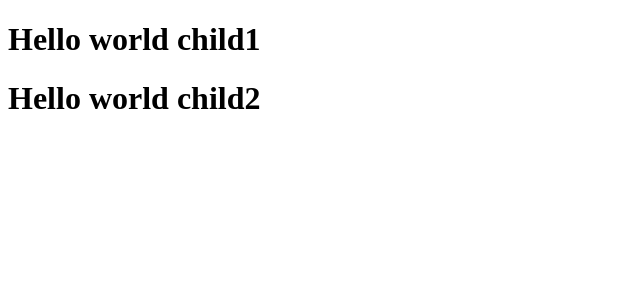
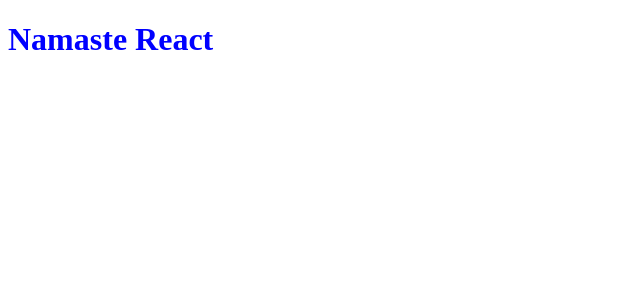
Before and after one commit to dhairyas87/namaste-react, a React (Vite) app: page / in a window 1280 px wide. Shown: the top 300 px of the page, without its empty margins (0-640 px from the left). Built offline with nearby package versions, Linux system fonts and the light colour scheme.

Commit message:
Initial commit for EPO3

```diff
--- a/App.js
+++ b/App.js
@@ -1,19 +1,15 @@
 
 import React from "react";
 import ReactDOM from "react-dom/client";
-        const reactParent = React.createElement("div",{id:"parent"},
-        React.createElement("div",{id:"child"},
-        React.createElement("h1",{id:"children"},"Hello world children")));
 
-        const reactSiblings = React.createElement("div",{id:"parent2"},
-        React.createElement("div",{id:"childsiblings"},
-        [React.createElement("h1",{id:"child1"},"Hello world child1"),
-        React.createElement("h1",{id1:"child2"},"Hello world child2")]));
+ //ReactDOM.create Element creates a React Element and when we render to DOM then only it become the HTML element.
 
-        //JSX
+ const root = ReactDOM.createRoot(document.getElementById("root"));
 
+ const heading =  React.createElement(
+        "h1",
+        {id:"heading"},
+        "Namaste React"
+ )
 
-        console.log(reactSiblings);
-        const reactHeading =  React.createElement("h1",{id:"Heading"},"Hello World from React 1");
-        const reactroot = ReactDOM.createRoot(document.getElementById("root"));
-        reactroot.render(reactSiblings);
+ root.render(heading);
--- a/index.css
+++ b/index.css
@@ -1,3 +1,3 @@
-#Heading{
+#heading{
     color: blue;
 }
--- a/index.html
+++ b/index.html
@@ -8,15 +8,6 @@
 </head>
 <body>
     <div id="root">  <h1>Hello Dhairya Shah, How's the world</h1></div>
-
-        <script>
-            const heading = document.createElement("h1");
-            heading.innerHTML = "Hello Dhairya from Javascript";
-            const root = document.getElementById("root");
-            root.appendChild(heading);
-        </script>
-
-
         <script type="module" src = "./App.js"></script>
 </body>
 </html>
```
Also changed, not shown: 1 other file (tests, documents, lock files or other folders).
